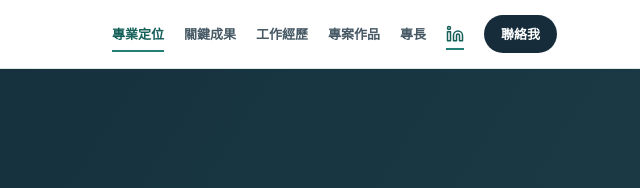
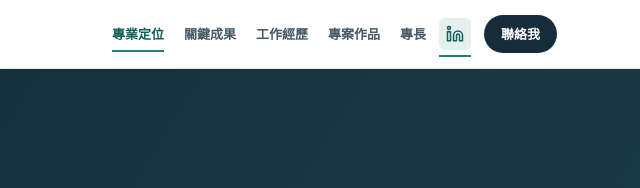
Before and after one commit to tedyang0612/Ted_Portfolio_site, a plain HTML site: page index.html in a window 1280 px wide. In both pictures the pointer is over the link "LinkedIn 個人檔案". Shown: the top 188 px of the page, 640-1280 px from the left. Drawn offline with Linux system fonts and the light colour scheme.

Commit message:
「補回11/11  LinkedIn 圖示可點範圍」

```diff
--- a/index.html
+++ b/index.html
@@ -43,7 +43,7 @@ p {margin-bottom:0}
 .brand .slash {color:var(--accent);padding:0 2px}
 .brand{display:flex;flex-direction:column;line-height:1.2}.brand-sub{font:600 10.5px 'Noto Sans TC',sans-serif;letter-spacing:.14em;color:var(--muted,#6b7a86);margin-top:3px}
 .hero h1{font-family:'Space Grotesk','Noto Sans TC',sans-serif}.hero h1 .sep{font-weight:400;opacity:.55;margin:0 .12em}
-.hero-actions .btn{justify-content:center}.contact-actions .btn svg{flex:none;width:22px;height:22px}.nav-li{display:inline-flex;align-items:center;color:var(--ink)}.nav-li:hover{color:var(--accent)}
+.hero-actions .btn{justify-content:center}.contact-actions .btn svg{flex:none;width:22px;height:22px}.nav-li{display:inline-flex;align-items:center;color:var(--ink);padding:7px;margin:-7px;border-radius:6px}.nav-li:hover{color:var(--accent);background:color-mix(in srgb,var(--accent) 12%,transparent);text-decoration:none}
 button.btn{font-family:inherit;font-size:13.5px;font-weight:700;cursor:pointer;width:100%}
 .desktop-links {display:flex;align-items:center;gap:20px;white-space:nowrap;font-size:13px;font-weight:600}
 .desktop-links a {position:relative; transition:color .2s}
```
